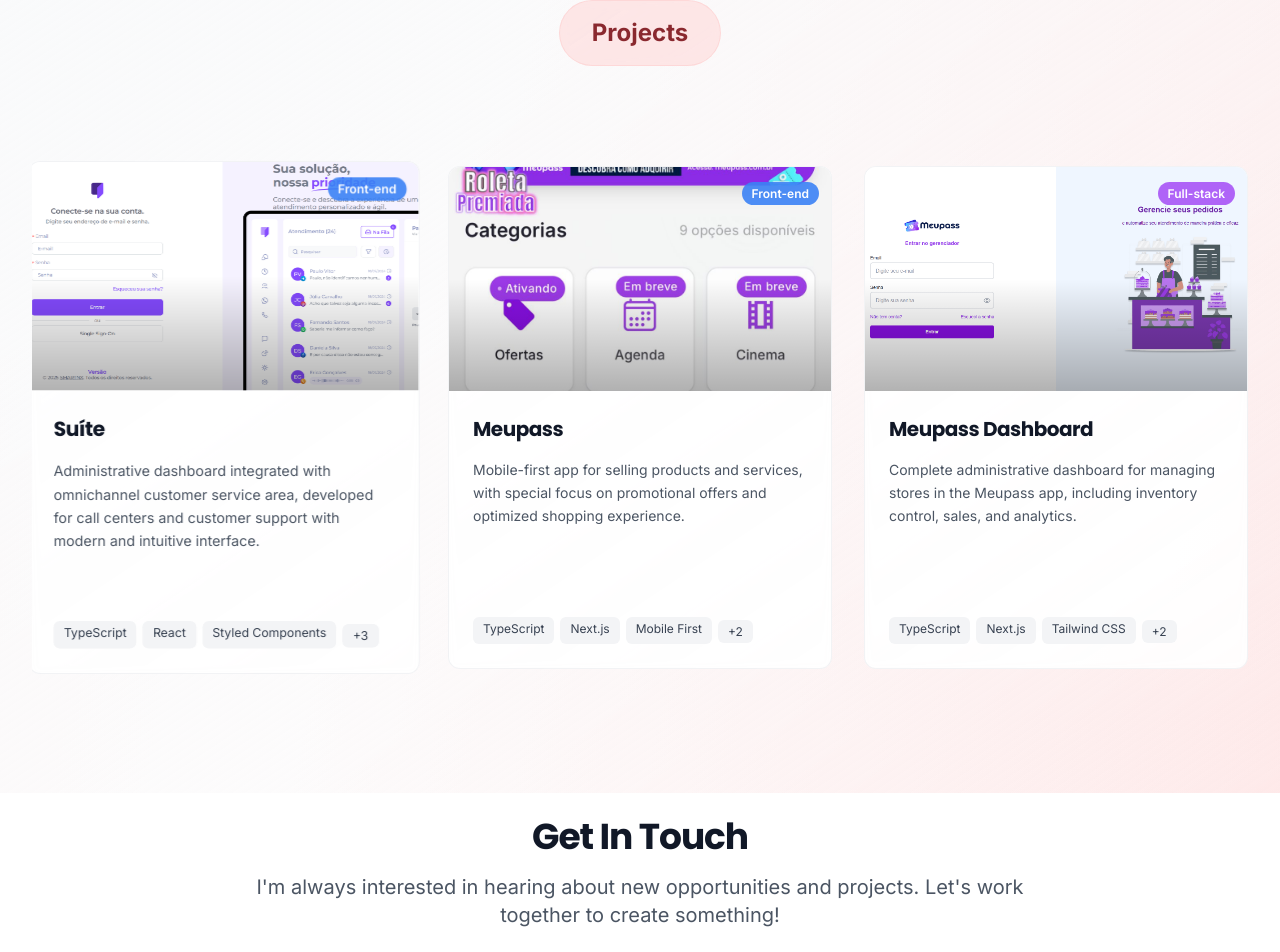
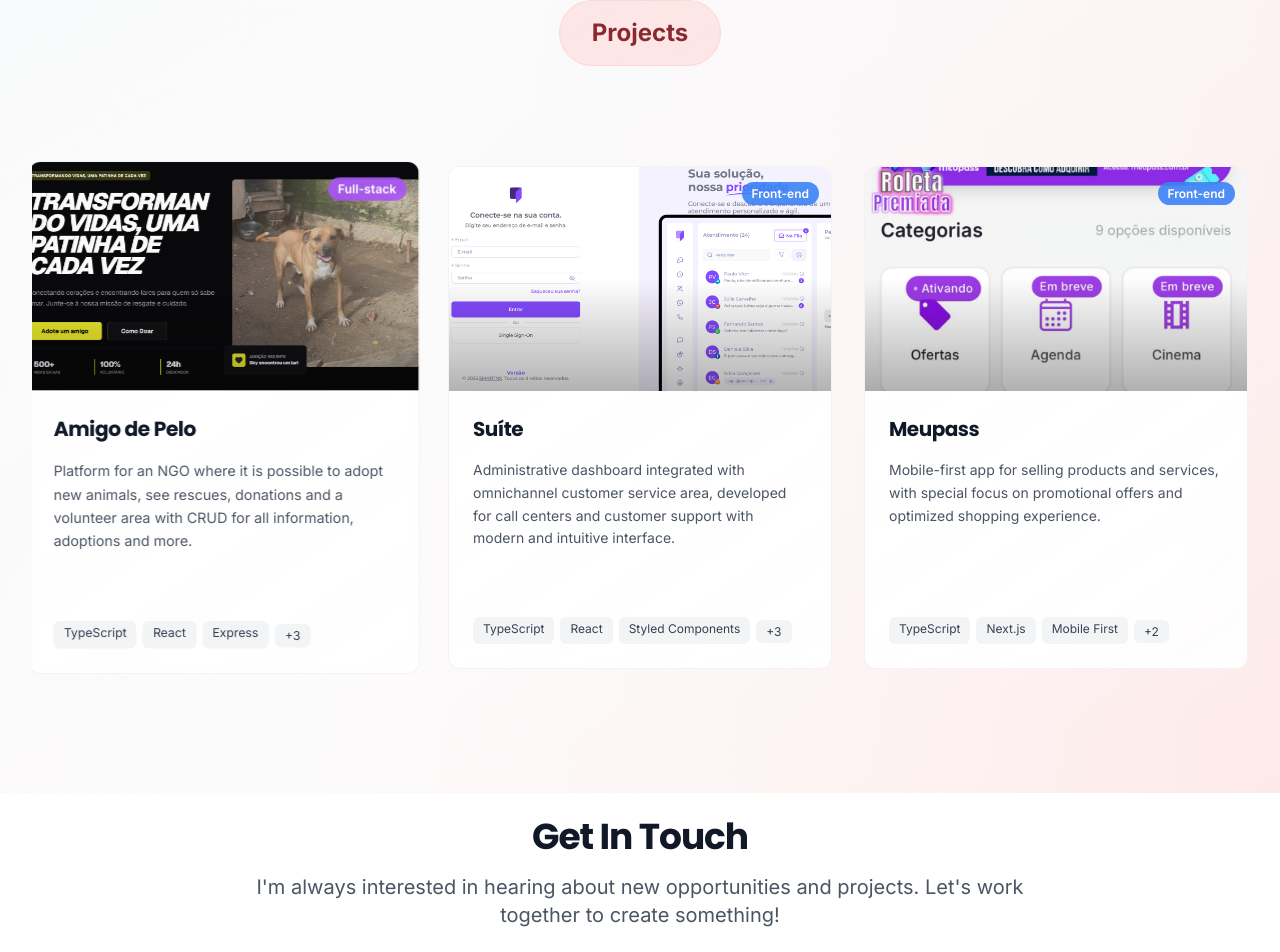
Before and after one commit to juathanduarte/juats.dev, a React (Vite) app: page / in a window 1280 px wide. Shown: the part 4308-5260 px from the top of the page. Built offline with nearby package versions, Linux system fonts and the light colour scheme.

Commit message:
feat: implement projects section with carousel and localization support

```diff
--- a/src/constants/index.ts
+++ b/src/constants/index.ts
@@ -19,6 +19,22 @@
 ];
 
 export const PROJECTS: IProject[] = [
+  {
+    id: "8",
+    title: "Amigo de Pelo",
+    descriptionKey: "projects.descriptions.amigoDePelo",
+    image: "amigo-de-pelo.png",
+    technologies: [
+      "TypeScript",
+      "React",
+      "Express",
+      "Firebase",
+      "Docker",
+      "Tailwind CSS",
+    ],
+    featured: true,
+    category: "fullstack",
+  },
   {
     id: "1",
     title: "Suíte",
--- a/src/locales/en/translation.json
+++ b/src/locales/en/translation.json
@@ -111,7 +111,8 @@
       "meupassDash": "Complete administrative dashboard for managing stores in the Meupass app, including inventory control, sales, and analytics.",
       "clineqapp": "Mobile application developed in React Native for monitoring and controlling equine weights, enabling detailed tracking of animal development and health with specific features for managing stud farms and rural properties.",
       "siiepe": "Mobile application developed in React Native for attendance registration and control at SIIEPE academic events (Integrated Week of Innovation, Teaching, Research and Extension), facilitating participant management and certificate validation with GraphQL integration.",
-      "blablacampus": "Mobile ridesharing app between UFPEL campuses, inspired by BlaBlaCar, connecting students and staff to facilitate transportation between different university units."
+      "blablacampus": "Mobile ridesharing app between UFPEL campuses, inspired by BlaBlaCar, connecting students and staff to facilitate transportation between different university units.",
+      "amigoDePelo": "Platform for an NGO where it is possible to adopt new animals, see rescues, donations and a volunteer area with CRUD for all information, adoptions and more."
     }
   },
   "contact": {
--- a/src/locales/es/translation.json
+++ b/src/locales/es/translation.json
@@ -111,7 +111,8 @@
       "meupassDash": "Panel administrativo completo para gestionar tiendas en la aplicación Meupass, incluyendo control de inventario, ventas y análisis.",
       "clineqapp": "Aplicación móvil desarrollada en React Native para monitoreo y control de pesos de equinos, permitiendo seguimiento detallado del desarrollo y salud de los animales con funcionalidades específicas para gestión de haras y propiedades rurales.",
       "siiepe": "Aplicación móvil desarrollada en React Native para registro y control de presencias en eventos académicos de SIIEPE (Semana Integrada de Innovación, Enseñanza, Investigación y Extensión), facilitando la gestión de participantes y validación de certificados con integración GraphQL.",
-      "blablacampus": "Aplicación móvil de viajes compartidos entre los campus de UFPEL, inspirada en BlaBlaCar, conectando estudiantes y personal para facilitar el desplazamiento entre diferentes unidades universitarias."
+      "blablacampus": "Aplicación móvil de viajes compartidos entre los campus de UFPEL, inspirada en BlaBlaCar, conectando estudiantes y personal para facilitar el desplazamiento entre diferentes unidades universitarias.",
+      "amigoDePelo": "Plataforma para una ONG donde es posible adoptar nuevos animales, ver rescates, donaciones y un área de voluntarios con CRUD para toda la información, adopciones y más."
     }
   },
   "contact": {
--- a/src/locales/pt-BR/translation.json
+++ b/src/locales/pt-BR/translation.json
@@ -111,7 +111,8 @@
       "meupassDash": "Dashboard administrativo completo para gerenciamento de lojas no aplicativo Meupass, incluindo controle de estoque, vendas e análises.",
       "clineqapp": "Aplicativo mobile desenvolvido em React Native para monitoramento e controle de pesos de equinos, permitindo acompanhamento detalhado do desenvolvimento e saúde dos animais com funcionalidades específicas para gerenciamento de haras e propriedades rurais.",
       "siiepe": "Aplicativo mobile desenvolvido em React Native para registro e controle de presenças em eventos acadêmicos do SIIEPE (Semana Integrada de Inovação, Ensino, Pesquisa e Extensão), facilitando o gerenciamento de participantes e a validação de certificados com integração GraphQL.",
-      "blablacampus": "Aplicativo mobile de carona compartilhada entre os campus da UFPEL, inspirado no BlaBlaCar, conectando estudantes e servidores para facilitar o deslocamento entre as diferentes unidades da universidade."
+      "blablacampus": "Aplicativo mobile de carona compartilhada entre os campus da UFPEL, inspirado no BlaBlaCar, conectando estudantes e servidores para facilitar o deslocamento entre as diferentes unidades da universidade.",
+      "amigoDePelo": "Plataforma para uma ONG onde é possível adotar novos animais, ver os resgates, doações e uma área de voluntário onde tem o CRUD de todas informações e adoções e etc."
     }
   },
   "contact": {
--- a/src/sections/Projects.tsx
+++ b/src/sections/Projects.tsx
@@ -14,6 +14,7 @@
 import letralandiaImg from "../assets/projects/letralandia.png";
 import presencasSiiepeImg from "../assets/projects/presencas_siiepe.jpeg";
 import suiteImg from "../assets/projects/suite.png";
+import amigoDePeloImg from "../assets/projects/amigo-de-pelo.png";
 import Tooltip from "../components/ui/tooltip";
 
 const projectImages: Record<string, string> = {
@@ -24,6 +25,7 @@
   "clineqapp-hut8.jpeg": clineqappImg,
   "presencas_siiepe.jpeg": presencasSiiepeImg,
   "blablacampus.jpeg": blablacampusImg,
+  "amigo-de-pelo.png": amigoDePeloImg,
 };
 
 const Projects = () => {
```
Also changed, not shown: src/assets/projects/amigo-de-pelo.png (added).
